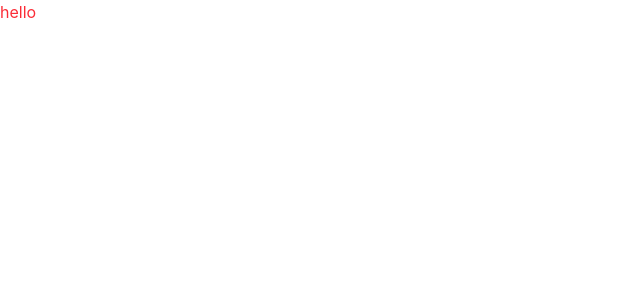
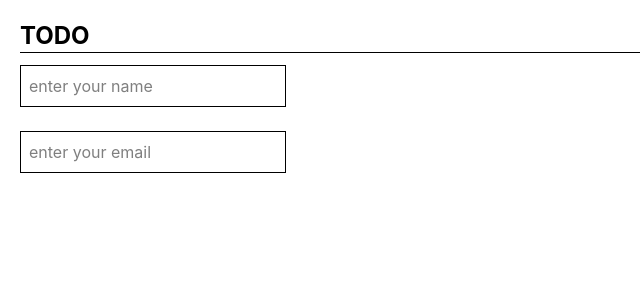
Before and after one commit to safayasmin/React-practice-for-badge, a React (Vite) app: page / in a window 1280 px wide. Shown: the top 300 px of the page, without its empty margins (0-640 px from the left). Built offline with nearby package versions, Linux system fonts and the light colour scheme.

Commit message:
create 2 input box

```diff
--- a/src/App.jsx
+++ b/src/App.jsx
@@ -1,10 +1,10 @@
 import React from 'react'
+import Todo from './component/Todo'
 
 const App = () => {
   return (
     <div>
-      <h1 className='text-red-500 bg-yellow'>hello</h1>
-
+      <Todo />
     </div>
   )
 }
--- /dev/null
+++ b/src/component/Todo.jsx
@@ -0,0 +1,31 @@
+import React, { useState } from 'react'
+
+const Todo = () => {
+    const [name,setname]=useState("");
+    const [email,setemail]=useState("");
+  return (
+    <div className='m-5'>
+        <h1 className='text-2xl font-bold'>TODO</h1>
+        <hr />
+        <input
+        type='text'
+        placeholder='enter your name'
+        value={name}
+        onChange={(e)=>setname(e.target.value)}
+        className='border border-black-500 py-2 px-2 mt-3'/>
+        <br /><br />
+
+        <input
+        type='email'
+        placeholder='enter your email'
+        value={email}
+        onChange={(e)=>setemail(e.target.value)}
+        className='border border-black-500 py-2 px-2'
+        />
+
+
+    </div>
+  )
+}
+
+export default Todo
```
